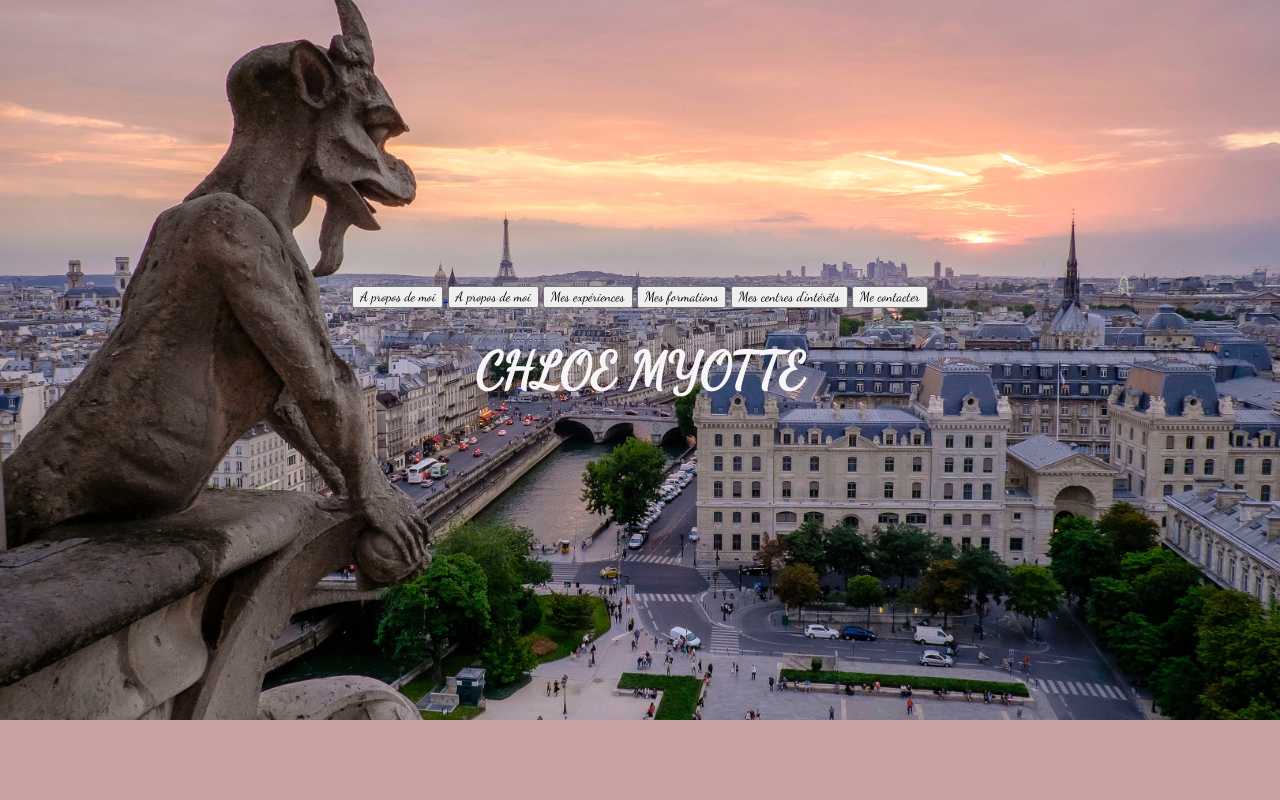
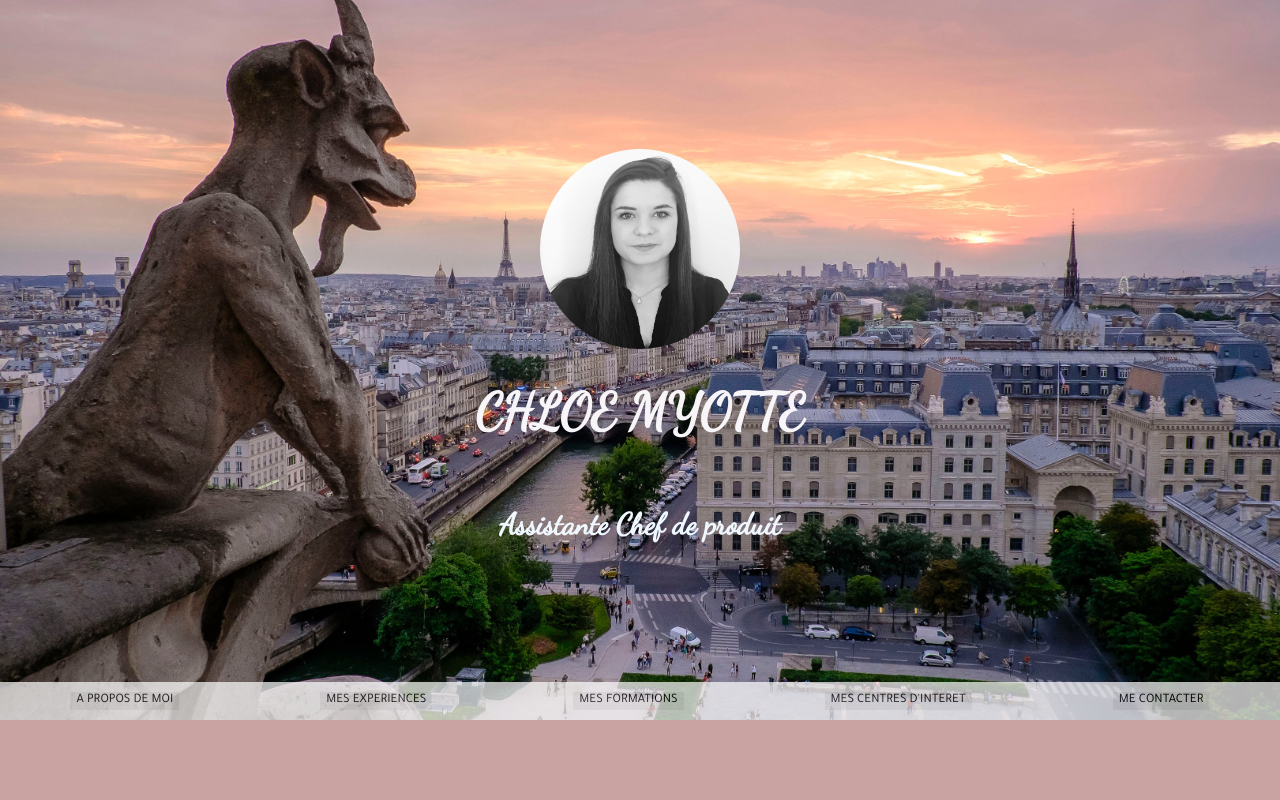
Before and after one commit to Chloe-Myotte-ESDES/chloe-myotte-esdes.github.io, a plain HTML site: page index.html in a window 1280 px wide. Shown: the top 800 px of the page. Drawn offline with Linux system fonts and the light colour scheme.

Commit message:
Add files via upload

```diff
--- a/index.css
+++ b/index.css
@@ -1,8 +1,40 @@
 
 @import url('https://fonts.googleapis.com/css?family=Dancing+Script');
+@import url('https://fonts.googleapis.com/css?family=Tajawal');
+
 
 *{
     font-family: 'Dancing Script', cursive;
+}
+
+#menu {
+    width: 100%;
+    display: flex;
+    flex-direction: row;
+    justify-content: space-around;
+    position: absolute;
+    bottom:0;
+    list-style-type: none;
+    font-size: 10%;
+    margin: 0%;
+    padding : 10px 16px;
+    overflow: hidden;
+    background-color: white;
+    color: white;
+    justify-content: space-around;
+    opacity: 0.7;
+}
+
+#menu button {
+    border: none;
+    font-size: 13px;
+    font-family:'Tajawal', sans-serif;
+}
+
+img {
+    border-radius: 50%;
+    width: 200px;
+    height: 200px;
 }
 
 html, body {
@@ -21,6 +53,7 @@ header {
     align-items: center;
     height: 90%;
     width: 100%;
+    position: relative;
 }
 
 header h1 {
@@ -56,11 +89,31 @@ h2 {
     font-family: Cambria, Cochin, Georgia, Times, Times New Roman, serif;
 }
 
+h3 {
+    font-size: 30px;
+    color: aliceblue;
+}
+
 p {
     font-size: 30px;
     font-family: 'Dancing Script', cursive;
+    background-repeat: no-repeat;
+    background-position: center;
+    background-size: cover;
+    display: flex;
+    margin:30px 30px;
+    flex-direction: column;
+    background-color:  rgba(249, 251, 253, 0.5);
+    width: 300px;
+    height: 300px;
+    padding: 2%;
+    align-items: center;
+    border-width: 4px;
+    border-color: rgb(253, 253, 253);
+    border-style: solid;
 }
- {
+
+article {
     background-repeat: no-repeat;
     background-position: center;
     background-size: cover;
@@ -94,12 +147,6 @@ article:hover {
 #Article4 {background-image:url("img/cupcake.jpg");
 }
 
-#Article5 {background-image:url("img/fraise.jpg");
-}
-
-#Article6 {background-image:url("img/cream.jpg");
-}
-
 footer {
     background-color: lavenderblush;
     background-image:url("img/Paris2.jpg");
--- a/index.html
+++ b/index.html
@@ -8,17 +8,26 @@
 
     <body>
         <header>
-            <h0 id="menu">
-                <a href="pages/portfolio.html">
-                    <button>A propos de moi</button>
+            <div id="menu">
+                <a href="pages/a propos de moi.html">
+                    <button>A PROPOS DE MOI</button>
                 </a>
-                <button>A propos de moi</button>
-                <button>Mes expériences</button>
-                <button>Mes formations</button>
-                <button>Mes centres d'intérêts</button>
-                <button>Me contacter</button>
-            </h0>
+                <a href="pages/mes experiences.html">
+                    <button>MES EXPERIENCES</button>
+                </a>
+                <a href="pages/mes formations.html">
+                    <button>MES FORMATIONS</button>
+                </a>
+                <a href="pages/Me contacter.html">
+                    <button>MES CENTRES D'INTERET</button>
+                </a>
+                <a href="pages/a propos de moi">
+                    <button>ME CONTACTER</button>
+                </a>
+            </div>
+            <img src="img/Chloe.PNG"/>
             <h1>CHLOE MYOTTE</h1>
+            <h3>Assistante Chef de produit</h3>
         </header>
         <section>
             <h2>A propos de moi</h2>
```
Also changed, not shown: pages/mes experiences.html (added, +12 -0 lines), img/chloe.png (added), police/carolina.ttf (added), police/clemente.ttf (added).
